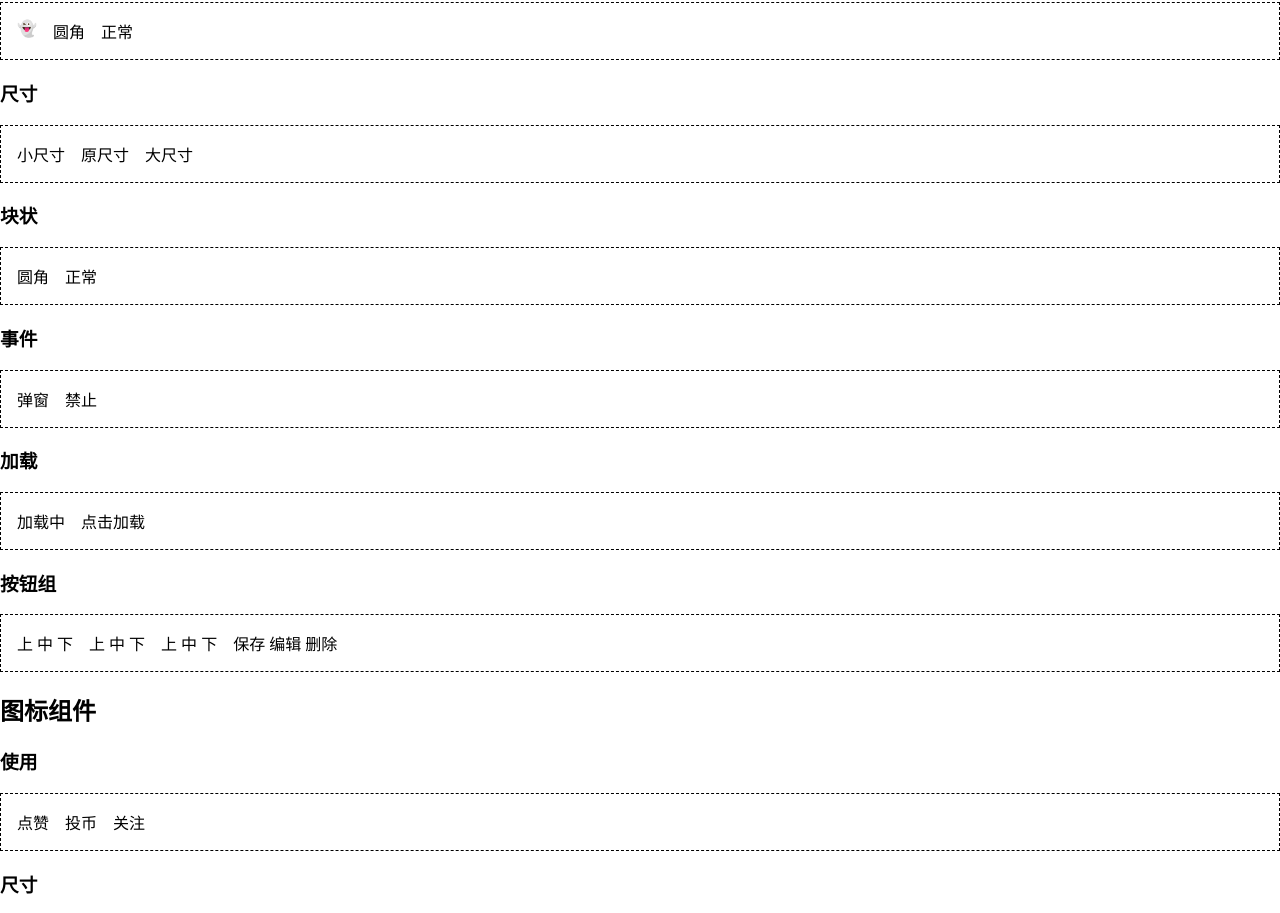
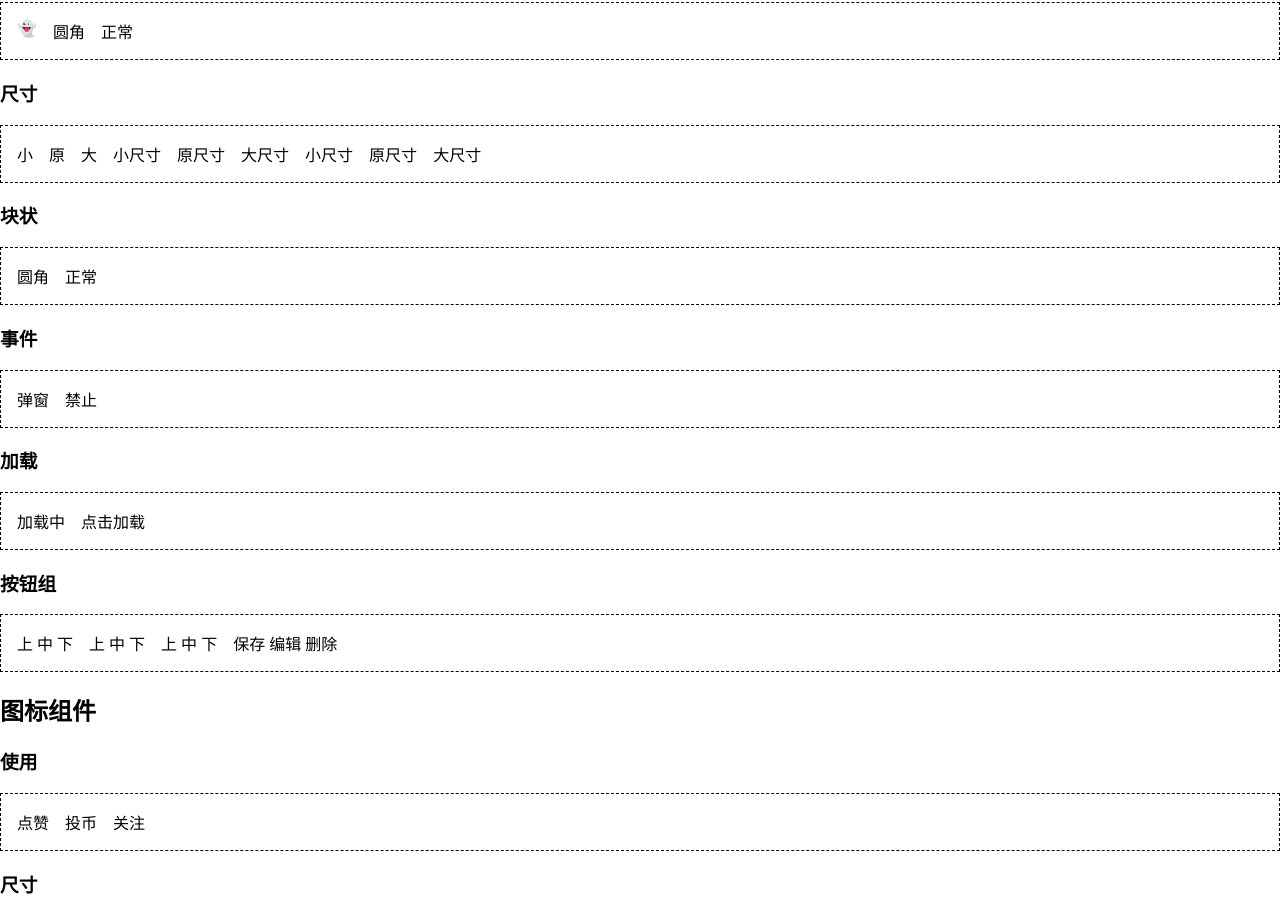
Before and after one commit to ultravires/netiler-web-components, a website built with Vite: page index.html in a window 1280 px wide. Shown: the part 2003-2916 px from the top of the page. Built offline with nearby package versions, Linux system fonts and the light colour scheme; what @netiler/web-components would draw is missing.

Commit message:
修复按钮组件样式问题

```diff
--- a/index.html
+++ b/index.html
@@ -201,6 +201,12 @@
     </div>
     <h3>尺寸</h3>
     <div class="flex gap-4 my-4 p-4 border border-dashed">
+      <nt-button type="primary" color="primary" round="circle" size="small">小</nt-button>
+      <nt-button type="primary" color="primary" round="circle">原</nt-button>
+      <nt-button type="primary" color="primary" round="circle" size="large">大</nt-button>
+      <nt-button type="primary" color="primary" round="round" size="small">小尺寸</nt-button>
+      <nt-button type="primary" color="primary" round="round">原尺寸</nt-button>
+      <nt-button type="primary" color="primary" round="round" size="large">大尺寸</nt-button>
       <nt-button type="primary" color="primary" size="small">小尺寸</nt-button>
       <nt-button type="primary" color="primary">原尺寸</nt-button>
       <nt-button type="primary" color="primary" size="large">大尺寸</nt-button>
--- a/packages/button/index.css
+++ b/packages/button/index.css
@@ -247,7 +247,7 @@
 
 :host([round=circle]) .button {
   --nt-button-border-radius: var(--radius-circle);
-  padding: 12px;
+  padding: 0;
   width: var(--nt-button-height);
 }
 
```
